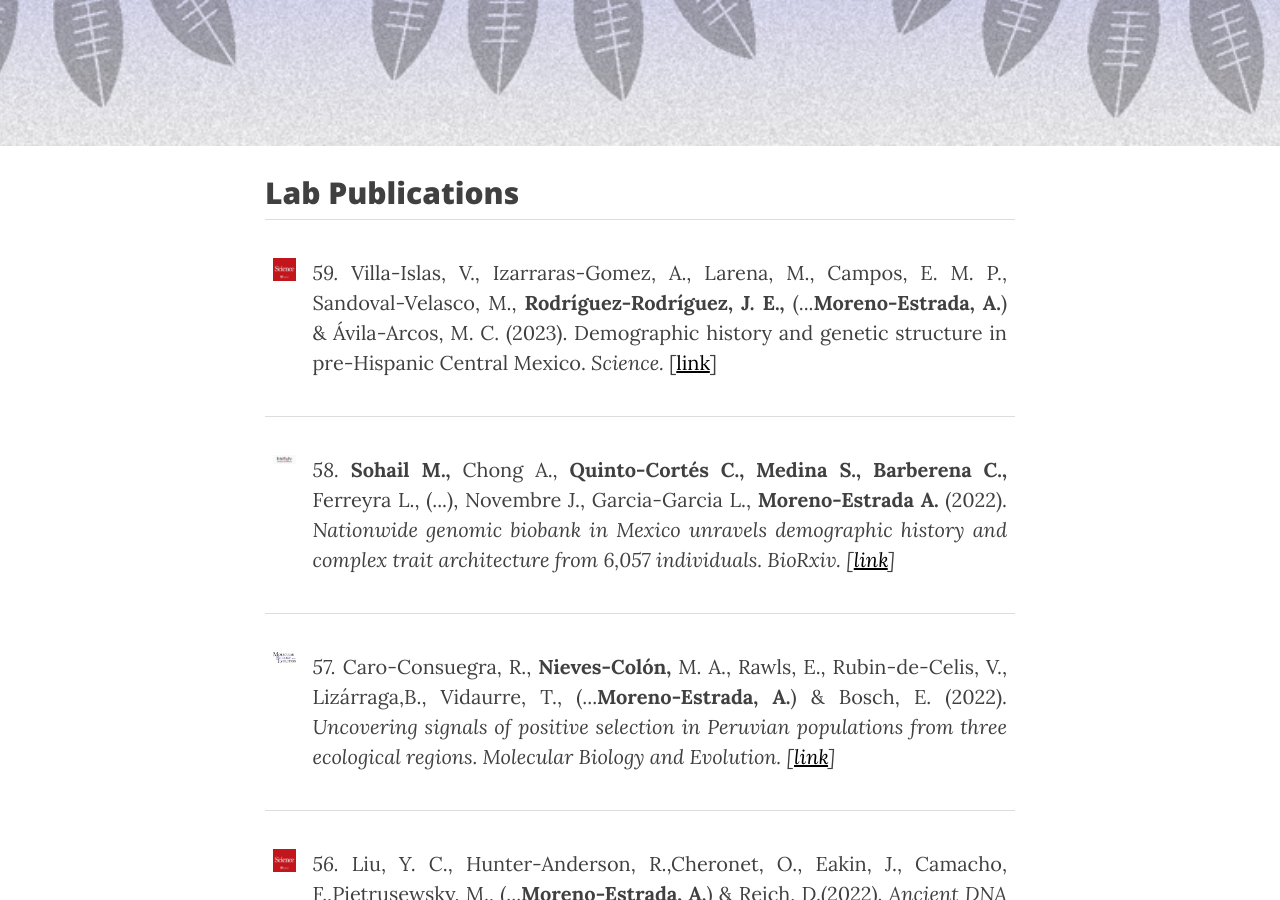
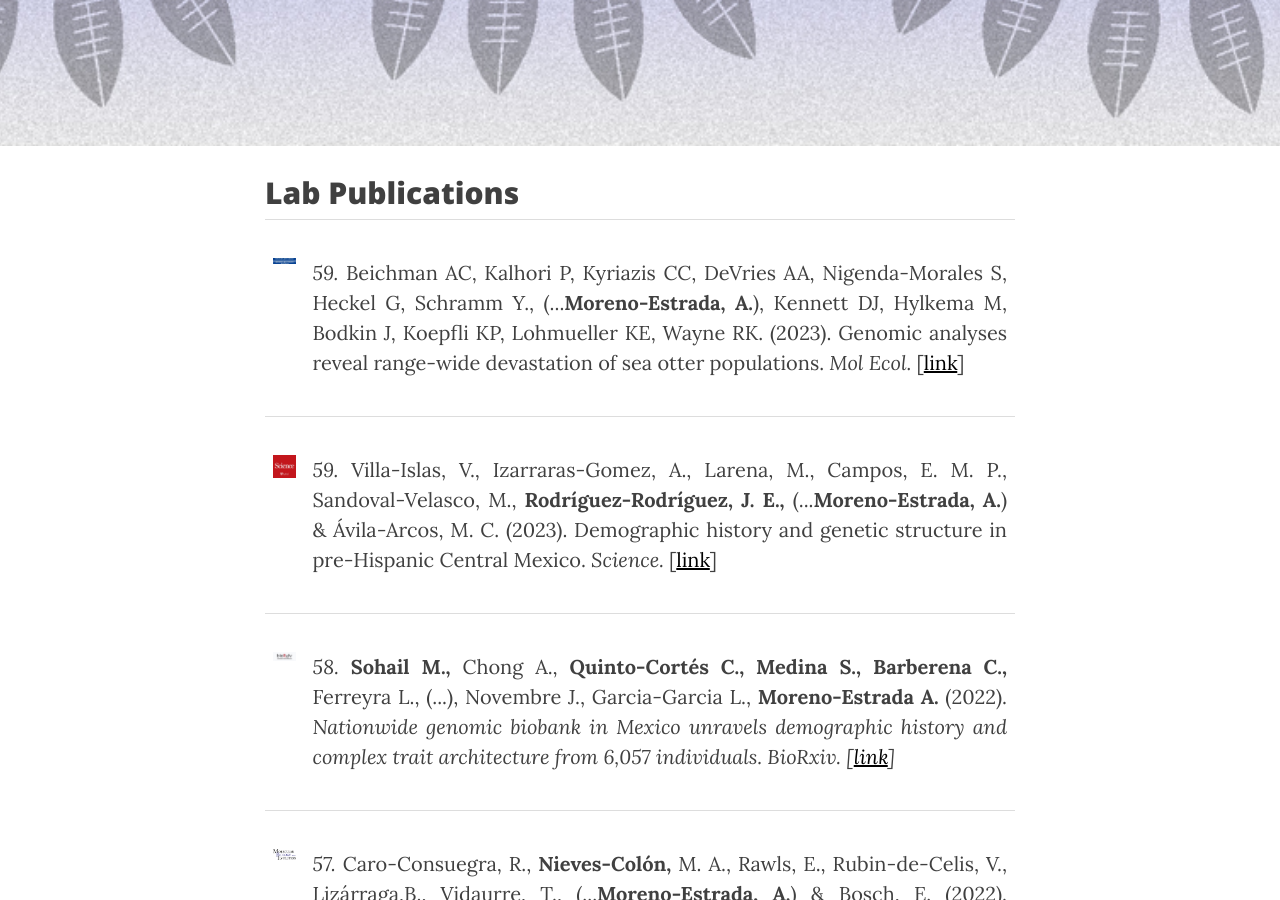
Before and after one commit to milkshakeplustip/milkshakeplustip.github.io, a Jekyll site: the page built from publications.html, in a window 1280 px wide and 900 px high, scrolled down 854 px. Built offline with Jekyll 4.4.1, drawn with Linux system fonts in a browser that asks for light colours; nearby versions of some CDN libraries.

Commit message:
Update publications.html

```diff
--- a/publications.html
+++ b/publications.html
@@ -8,6 +8,12 @@ order: 4
 <p></p>
 <h2>Lab Publications</h2>
 <table style="width:100%">
+	        <td><p style="text-align:justify"><img src="/img/publications/MolEcology_logo.jpg" alt="MolEcol" height="200" width="200"></p></td>
+	        <td><p style="text-align:justify"><i>59.</i> Beichman AC, Kalhori P, Kyriazis CC, DeVries AA, Nigenda-Morales S, Heckel G, Schramm Y.,</b> (...<b>Moreno-Estrada, A.</b>), Kennett DJ, Hylkema M, Bodkin J, Koepfli KP, Lohmueller KE, Wayne RK. (2023). Genomic analyses reveal range-wide devastation of sea otter populations. <i> Mol Ecol. </i>[<a href="https://doi.org/10.1111/mec.16334">link</a>]</td>
+
+
+	</tr>
+	<tr>
 		<td><p style="text-align:justify"><img src="/img/publications/science-logo.jpeg" alt="Science" height="200" width="200"></p></td>
 		<td><p style="text-align:justify"><i>59.</i> Villa-Islas, V., Izarraras-Gomez, A., Larena, M., Campos, E. M. P., Sandoval-Velasco, M., <b>Rodríguez-Rodríguez, J. E.,</b> (...<b>Moreno-Estrada, A.</b>) & Ávila-Arcos, M. C. (2023). Demographic history and genetic structure in pre-Hispanic Central Mexico. <i> Science. </i>[<a href="https://doi.org/10.1126/science.add6142">link</a>]</td>
 
```
